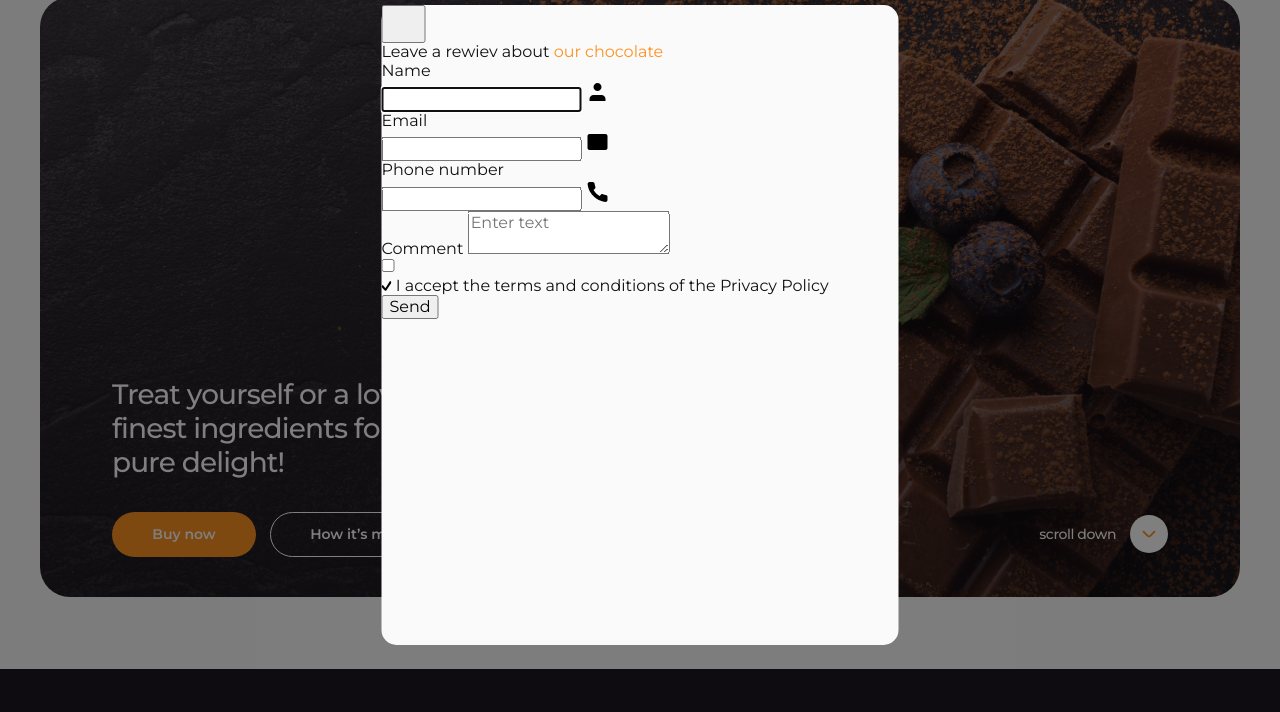
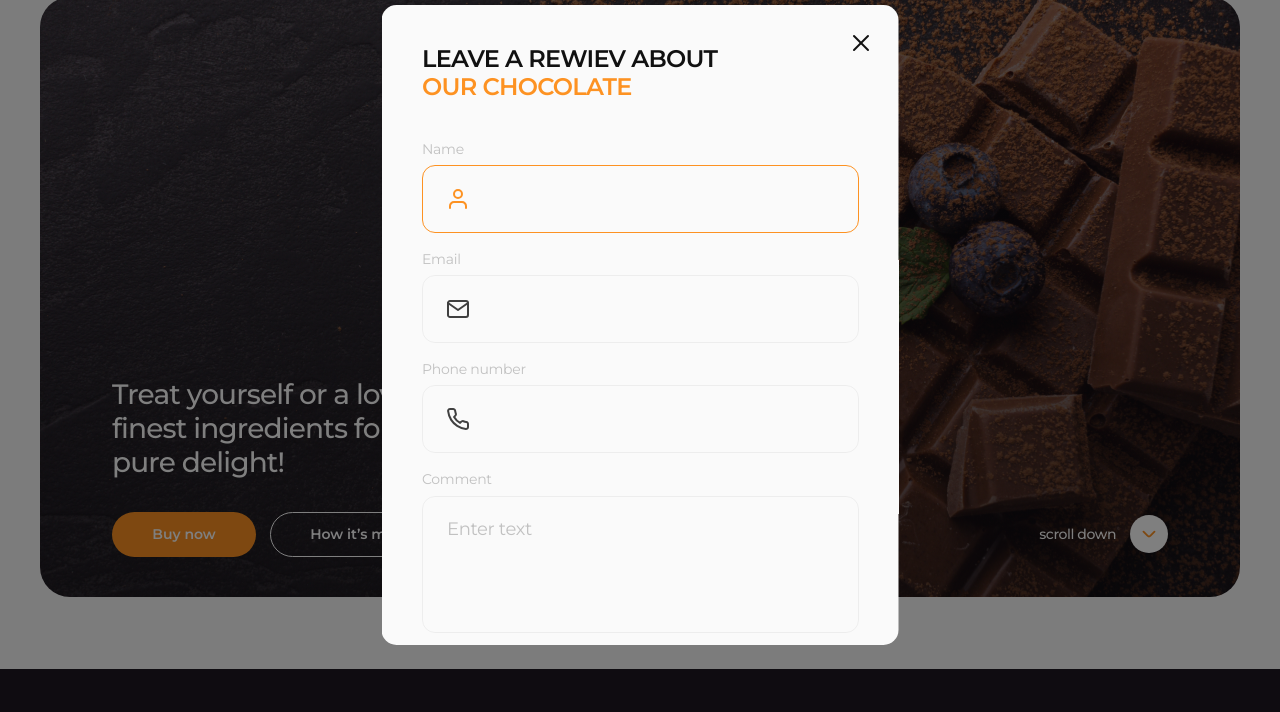
Before and after one commit to SkliarovskaAnastasiia/my-first-project, a plain HTML site: page index.html in a window 1280 px wide. Shown: the part 75-787 px from the top of the page. Drawn offline with nearby package versions, Linux system fonts and the light colour scheme.

Commit message:
add styles in modal window

```diff
--- a/css/styles.css
+++ b/css/styles.css
@@ -658,10 +658,163 @@ body {
   height: 80%;
   max-height: 794px;
   border-radius: 15px;
+  padding: 40px;
   position: absolute;
   top: 50%;
   left: 50%;
   transform: translate(-50%, -50%);
   background-color: #fafafa;
+  overflow: auto;
+}
+
+.close-btn {
+  position: absolute;
+  top: 24px;
+  right: 24px;
+  padding: 0;
+  background-color: transparent;
+  border: none;
+  stroke: #111111;
+  line-height: 0;
+}
+
+.modal-text {
+  max-width: 298px;
+  font-weight: 600;
+  font-size: 24px;
+  line-height: 1.17;
+  letter-spacing: -0.03em;
+  text-transform: uppercase;
+  margin-bottom: 40px;
+}
+
+.modal-form-wrapper {
+  margin-bottom: 18px;
+}
+
+.modal-form-label {
+  display: block;
+  font-size: 14px;
+  letter-spacing: -0.02em;
+  color: rgba(64, 64, 64, 0.3);
+  margin-bottom: 8px;
+}
+
+.modal-form-input-wrapper {
+  position: relative;
+}
+
+.modal-form-input {
+  width: 100%;
+  height: 68px;
+  border: 1px solid rgba(17, 17, 17, 0.05);
+  border-radius: 13px;
+  padding-left: 62px;
+  background-color: transparent;
+  font-size: 18px;
+  letter-spacing: -0.02em;
+  color: #111111;
+  transition: border-color 250ms cubic-bezier(0.4, 0, 0.2, 1);
+}
+
+.modal-form-input:focus {
+  border-color: #fd9222;
+  outline: transparent;
+}
+
+.modal-form-input-icon {
+  position: absolute;
+  top: 22px;
+  left: 24px;
+  fill: none;
+  stroke: #404040;
+  transition: stroke 250ms cubic-bezier(0.4, 0, 0.2, 1);
+}
+
+.modal-form-input:focus + .modal-form-input-icon {
+  stroke: #fd9222;
+}
+
+.modal-form-textarea {
+  width: 100%;
+  height: 137px;
+  border: 1px solid rgba(17, 17, 17, 0.05);
+  border-radius: 13px;
+  padding: 22px 24px;
+  font-size: 18px;
+  letter-spacing: -0.02em;
+  color: #111111;
+  background-color: transparent;
+  resize: none;
+  transition: border-color 250ms cubic-bezier(0.4, 0, 0.2, 1);
+}
+
+.modal-form-textarea::placeholder {
+  font-size: 18px;
+  letter-spacing: -0.02em;
+  color: rgba(64, 64, 64, 0.3);
+}
+
+.modal-form-textarea:focus {
+  border-color: #fd9222;
+  outline: transparent;
+}
+
+.checkbox-wrapper {
+  margin-bottom: 40px;
+}
+
+.custom-checkbox {
+  display: inline-flex;
+  justify-content: center;
+  align-items: center;
+  width: 20px;
+  height: 20px;
+  border-radius: 6px;
+  border: 1px solid rgba(17, 17, 17, 0.14);
+  fill: transparent;
+  cursor: pointer;
+  margin-right: 12px;
+  transition: background-color 250ms cubic-bezier(0.4, 0, 0.2, 1), fill 250ms cubic-bezier(0.4, 0, 0.2, 1),
+    border-color 250ms cubic-bezier(0.4, 0, 0.2, 1);
+}
+
+.checkbox-label {
+  font-size: 14px;
+  letter-spacing: -0.02em;
+  color: rgba(64, 64, 64, 0.6);
+}
+
+.checkbox-link {
+  color: #fd9222;
+  text-decoration: underline;
+}
+
+.checkbox:focus + .checkbox-label > .custom-checkbox {
+  border-color: #fd9222;
+}
+
+.checkbox:checked + .checkbox-label > .custom-checkbox {
+  background-color: #fd9222;
+  fill: #ffffff;
+}
+
+.send-bnt {
+  min-width: 117px;
+  height: 45px;
+  border-radius: 100px;
+  border: none;
+  padding: 14px 40px;
+  background-color: #fd9222;
+  font-weight: 600;
+  font-size: 14px;
+  color: #ffffff;
+  transition: background-color 250ms cubic-bezier(0.4, 0, 0.2, 1), color 250ms cubic-bezier(0.4, 0, 0.2, 1);
+}
+
+.send-bnt:hover,
+.send-bnt:focus {
+  color: #fd9222;
+  background: #fcf1e0;
 }
 /* ============= /Modal Styles =============*/
--- a/index.html
+++ b/index.html
@@ -343,13 +343,13 @@
     <!-- Modal -->
     <div class="modal-backdrop">
       <div class="modal">
-        <form class="modal-form">
-          <button class="close-bnt" type="button">
+        <button class="close-btn" type="button">
           <svg class="close-btn-icon" width="28" height="28">
             <use href="./images/sprite.svg#icon-close"></use>
           </svg>
         </button>
         <p class="modal-text">Leave a rewiev about <span class="accent-color">our chocolate</span></p>
+        <form class="modal-form">
           <div class="modal-form-wrapper">
             <label for="user-name" class="modal-form-label">Name </label>
             <div class="modal-form-input-wrapper">
@@ -388,18 +388,22 @@
             ></textarea>
           </div>
           <div class="checkbox-wrapper">
-            <input class="checkbox" type="checkbox" name="privacy-policy" id="privacy-policy" value="true" />
-            <div class="custom-checkbox-wrapper">
+            <input
+              class="checkbox visually-hidden"
+              type="checkbox"
+              name="privacy-policy"
+              id="privacy-policy"
+              value="true"
+            />
+            <label class="checkbox-label" for="privacy-policy">
               <span class="custom-checkbox">
                 <svg class="custom-checkbox-icon" width="10" height="10">
                   <use href="./images/sprite.svg#icon-checkmark"></use>
                 </svg>
               </span>
-              <label class="checkbox-label" for="privacy-policy">
               I accept the terms and conditions of the
               <a class="checkbox-link" href="">Privacy Policy</a>
             </label>
-            </div>
           </div>
           <button class="send-bnt" type="submit">Send</button>
         </form>
```
Lines whose indentation alone changed are shown as unchanged.
